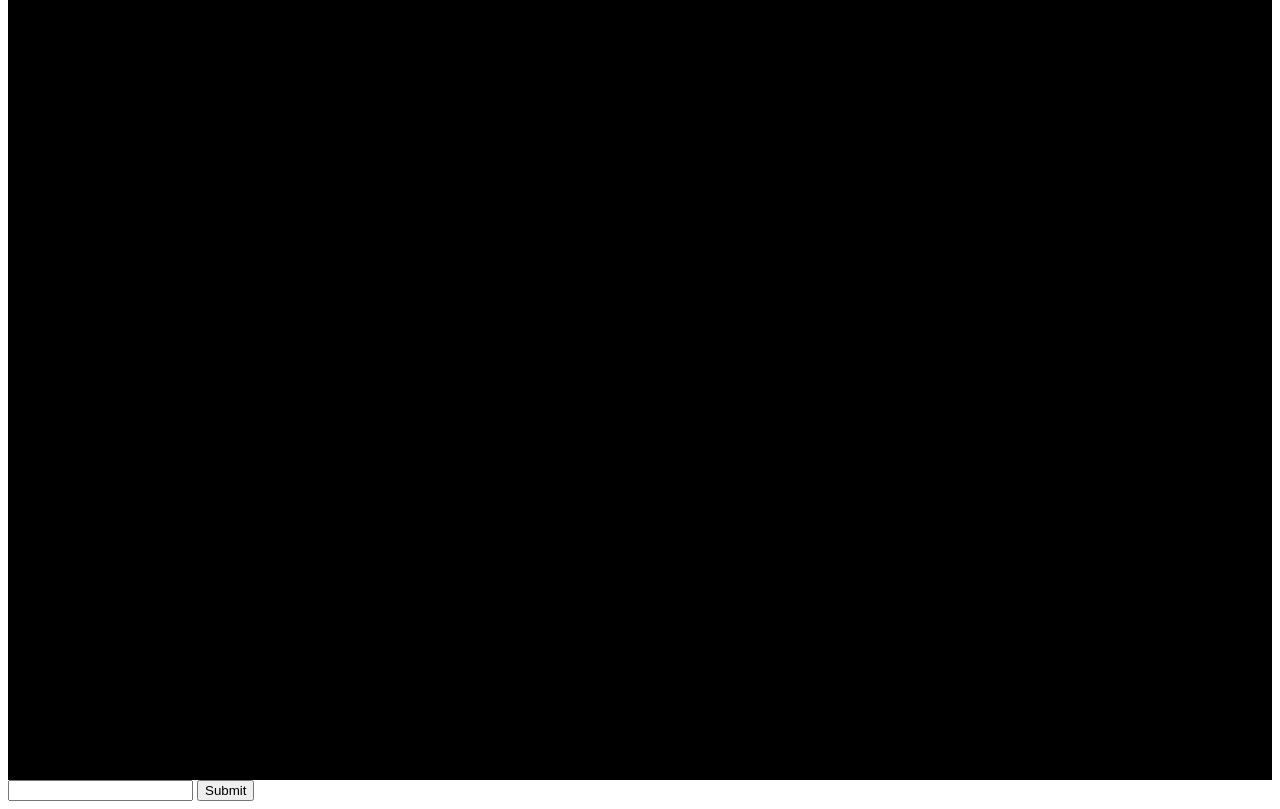
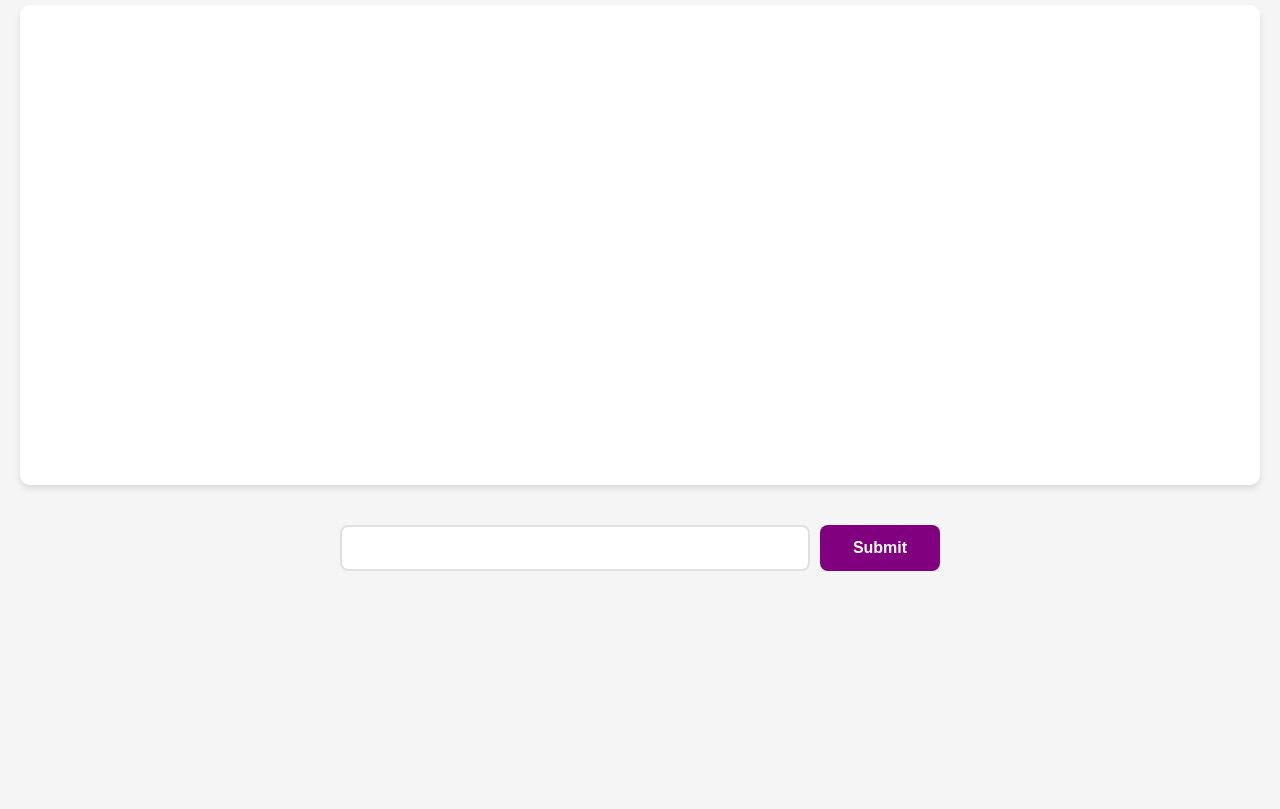
Before and after one commit to wasayfaizan/Color-Palette-Generator, a plain HTML site: page index.html in a window 1280 px wide. Shown: the part 100-909 px from the top of the page. After the commit the page ends 800 px from the top, so only its background shows below. Drawn offline with Linux system fonts and the light colour scheme.

Commit message:
Add files via upload

```diff
--- a/index.html
+++ b/index.html
@@ -5,24 +5,122 @@
     <meta name="viewport" content="width=device-width, initial-scale=1.0" />
     <title>Color Palette Generator</title>
     <style>
+      * {
+        margin: 0;
+        padding: 0;
+        box-sizing: border-box;
+        font-family: "Arial", sans-serif;
+      }
+
+      body {
+        min-height: 100vh;
+        display: flex;
+        flex-direction: column;
+        align-items: center;
+        background-color: #f5f5f5;
+        padding: 20px;
+      }
+
       h1 {
         color: purple;
+        margin: 20px 0;
+        font-size: 2.5rem;
+        text-align: center;
       }
 
       .container {
-        background-color: black;
+        background-color: white;
         width: 100%;
-        height: 100vh;
+        height: 60vh;
         display: flex;
+        border-radius: 10px;
+        box-shadow: 0 4px 6px rgba(0, 0, 0, 0.1);
+        margin-bottom: 20px;
       }
 
       .color {
         height: 100%;
+        display: flex;
+        align-items: center;
+        justify-content: center;
+        transition: transform 0.2s;
+        cursor: pointer;
+        position: relative;
+      }
+
+      .color:first-child {
+        border-top-left-radius: 10px;
+        border-bottom-left-radius: 10px;
+      }
+
+      .color:last-child {
+        border-top-right-radius: 10px;
+        border-bottom-right-radius: 10px;
+      }
+
+      .color:hover {
+        transform: scale(1.02);
+      }
+
+      .color span {
+        background-color: rgba(255, 255, 255, 0.9);
+        padding: 8px 12px;
+        border-radius: 4px;
+        font-size: 0.9rem;
+        text-transform: uppercase;
+        box-shadow: 0 2px 4px rgba(0, 0, 0, 0.1);
+      }
+
+      form {
+        display: flex;
+        justify-content: center;
+        gap: 10px;
+        margin: 20px 0;
+        width: 100%;
+        max-width: 600px;
+      }
+
+      input[type="text"] {
+        padding: 12px 16px;
+        border: 2px solid #e0e0e0;
+        border-radius: 8px;
+        font-size: 16px;
+        width: 100%;
+        transition: border-color 0.2s;
+        outline: none;
+      }
+
+      input[type="text"]:focus {
+        border-color: purple;
+      }
+
+      button {
+        padding: 12px 24px;
+        background-color: purple;
+        color: white;
+        border: none;
+        border-radius: 8px;
+        cursor: pointer;
+        font-size: 16px;
+        font-weight: bold;
+        transition: all 0.2s;
+        min-width: 120px;
+      }
+
+      button:hover {
+        background-color: #800080;
+        transform: translateY(-2px);
+        box-shadow: 0 2px 4px rgba(0, 0, 0, 0.2);
+      }
+
+      button:active {
+        transform: translateY(0);
+        box-shadow: none;
       }
     </style>
   </head>
   <body>
-    <h1>Hello!!!</h1>
+    <h1>Color Pallete Generator</h1>
 
     <div class="container"></div>
 
```
